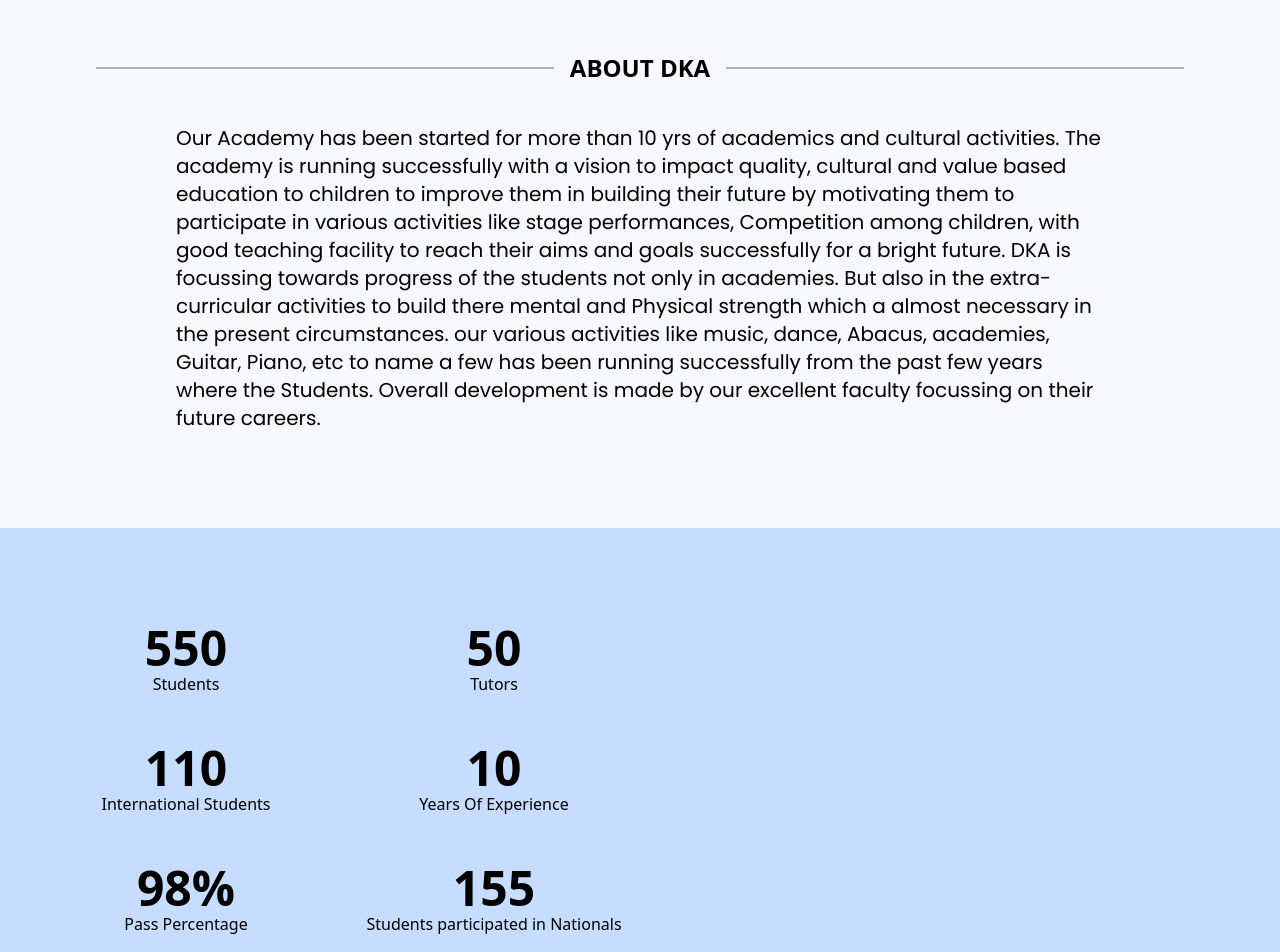
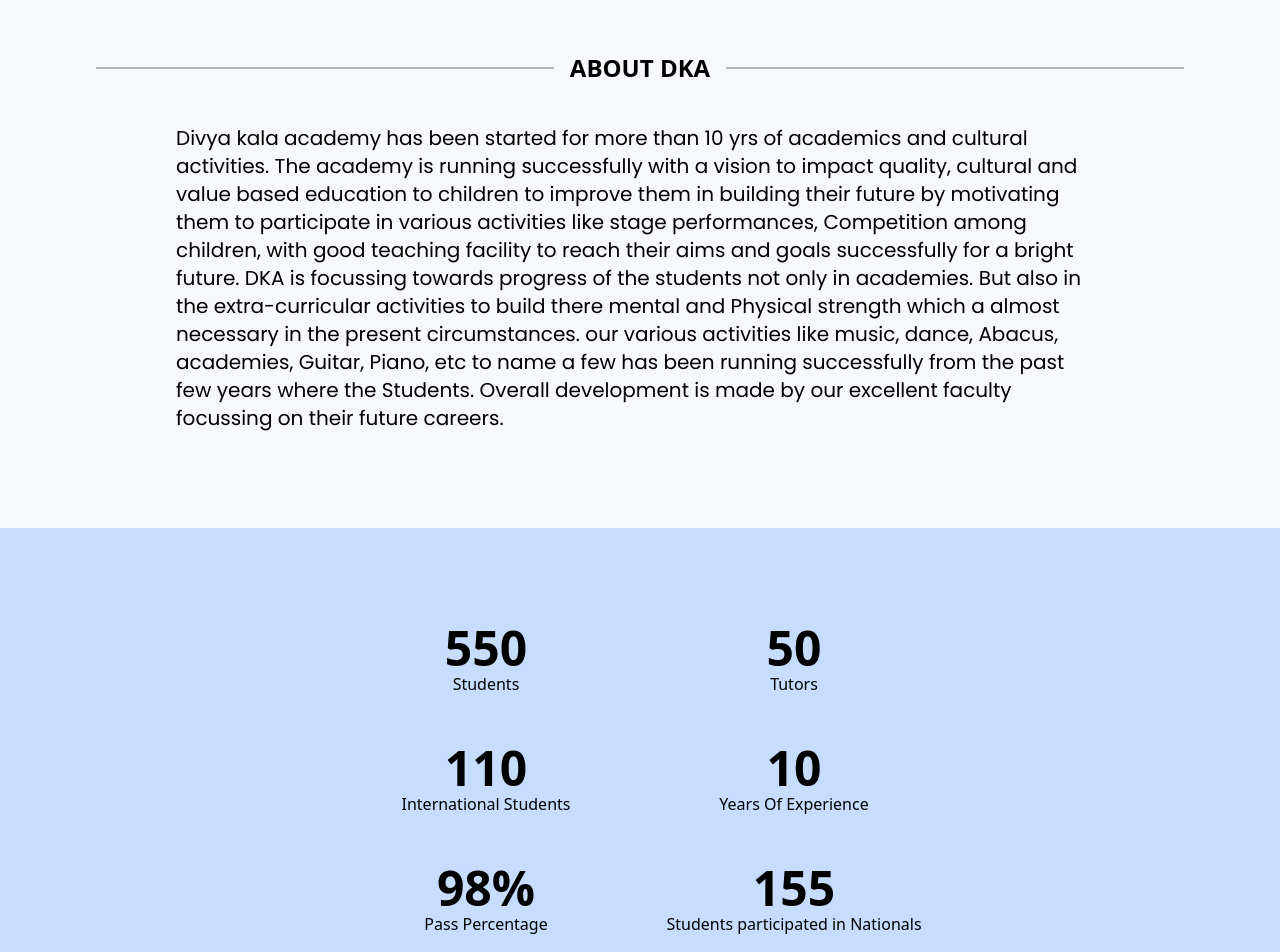
Before and after one commit to tharak1/DKA-client, a React (Vite) app: page / in a window 1280 px wide. Shown: the part 940-1892 px from the top of the page. Built offline with nearby package versions, Linux system fonts and the light colour scheme; no server answers; the database is empty.

Commit message:
modified:   src/screens/LandingPage/About.tsx 	modified:   src/screens/LandingPage/Achievements.tsx 	modified:   src/screens/LandingPage/Navbar.tsx

```diff
--- a/src/screens/LandingPage/About.tsx
+++ b/src/screens/LandingPage/About.tsx
@@ -22,16 +22,18 @@ const About: React.FC = () => {
         </div>
 
         <p className="mt-10 px-5 max-sm:px-0 md:px-20 text-xl max-sm:text-sm font-poppins">
-        Our Academy has been started for more than 10 yrs of academics and cultural activities. The academy is running successfully with a vision to impact quality, cultural and value based education to children to improve them in building their future by motivating them to participate in various activities like stage performances, Competition among children, with good teaching facility to reach their aims and goals successfully for a bright future.
+        Divya kala academy has been started for more than 10 yrs of academics and cultural activities. The academy is running successfully with a vision to impact quality, cultural and value based education to children to improve them in building their future by motivating them to participate in various activities like stage performances, Competition among children, with good teaching facility to reach their aims and goals successfully for a bright future.
         DKA is focussing towards progress of the students not only in academies. But also in the extra-curricular activities to build there mental and Physical strength which a almost necessary in the present circumstances. our various activities like music, dance, Abacus, academies, Guitar, Piano, etc to name a few has been running successfully from the past few years where the Students. Overall development is made by our excellent faculty focussing on their future careers.
         </p>
       </section>
       <section className="px-10 max-sm:px-5 py-20 max-sm:py-5 max-sm:text-sm  bg-[#C7DDFF] w-full">
-        <div className="max-w-7xl mx-auto flex flex-wrap">
+        <div className="max-w-7xl mx-auto flex flex-wrap justify-center">
+
           {/* <div className="w-full md:w-1/2 pr-4 mb-10 md:mb-0">
             <p className="mb-4 text-black font-bold">Lorem ipsum dolor sit amet, consectetur adipiscing elit. Sed do eiusmod tempor incididunt ut labore et dolore magna aliqua. Ut enim ad minim veniam, quis nostrud exercitation ullamco laboris nisi ut aliquip ex ea commodo consequat. Duis aute irure dolor in reprehenderit in voluptate velit esse cillum dolore eu fugiat nulla pariatur. Excepteur sint occaecat cupidatat non proident, sunt in culpa qui officia deserunt mollit anim id est laborum.</p>
             <p className="text-black font-bold">Lorem ipsum dolor sit amet, consectetur adipiscing elit. Sed do eiusmod tempor incididunt ut labore et dolore magna aliqua. Ut enim ad minim veniam, quis nostrud exercitation ullamco laboris nisi ut aliquip ex ea commodo consequat.</p>
           </div> */}
+
           <div className="w-full md:w-1/2 grid grid-cols-2 grid-rows-3 gap-4">
             <div className="p-4 flex flex-col items-center justify-center text-center" ref={refStudents}>
               {inViewStudents && <CountUp className="text-5xl font-bold" end={550} duration={3} />}
--- a/src/screens/LandingPage/Achievements.tsx
+++ b/src/screens/LandingPage/Achievements.tsx
@@ -31,10 +31,10 @@ const Achievements = () => {
 
   const imageVariants: Record<string, { x: string; scale: number; zIndex: number; opacity: number }> = {
     center: { x: "0%", scale: 1, zIndex: 5, opacity: 1 },
-    left1: { x: "-40%", scale: 0.8, zIndex: 4, opacity: 0.7 },
-    left: { x: "-80%", scale: 0.6, zIndex: 3, opacity: 0.5 },
-    right: { x: "80%", scale: 0.6, zIndex: 3, opacity: 0.5 },
-    right1: { x: "40%", scale: 0.8, zIndex: 4, opacity: 0.7 },
+    left1: { x: "-40%", scale: 0.8, zIndex: 4, opacity: 1 },
+    left: { x: "-80%", scale: 0.6, zIndex: 3, opacity: 1 },
+    right: { x: "80%", scale: 0.6, zIndex: 3, opacity: 1 },
+    right1: { x: "40%", scale: 0.8, zIndex: 4, opacity: 1 },
   };
 
   const handleNext = () => {
--- a/src/screens/LandingPage/Navbar.tsx
+++ b/src/screens/LandingPage/Navbar.tsx
@@ -33,7 +33,11 @@ const Navbar: React.FC = () => {
 
 
   useEffect(() => {
+    if(!user){
+      navigate('/');
+    }
     fetchCategories();
+
   }, []);
 
   const fetchCategories = async () => {
```
